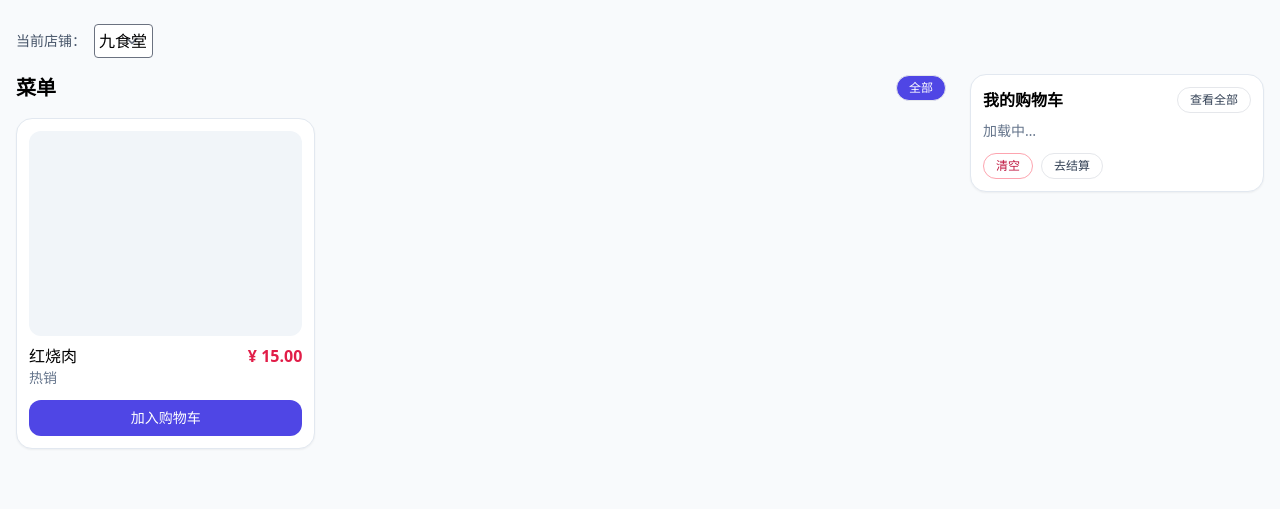
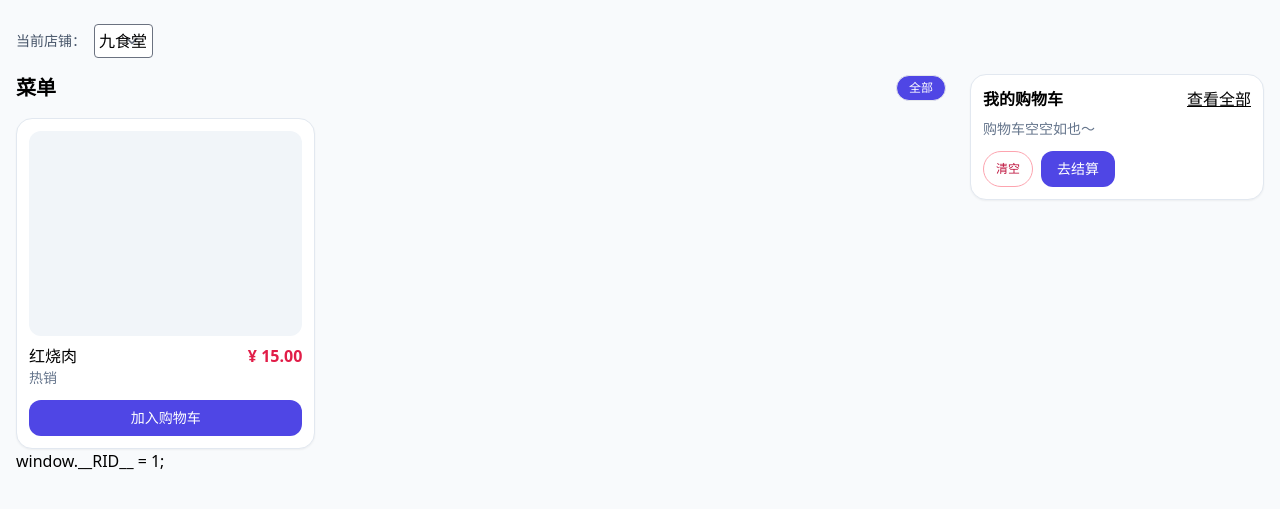
Before and after one commit to naMeaning/online-food-ordering-system, a Django app: page / in a window 1280 px wide. Shown: the part 53-562 px from the top of the page. Run offline with Django 5.2, Linux system fonts and the light colour scheme; data comes from the database, SQL or seed files in the repository; both versions use the stored data as it was after the commit.

Commit message:
cart problem

```diff
--- a/cart/views.py
+++ b/cart/views.py
@@ -91,6 +91,7 @@ def add_to_cart(request):
 
     dish = get_object_or_404(Dish.objects.select_related("restaurant"), id=dish_id)
     rid = dish.restaurant_id
+    request.session["current_rid"] = rid
     cart = get_cart(request, rid)
 
     # 查找是否已有该菜
--- a/food_order/settings.py
+++ b/food_order/settings.py
@@ -79,6 +79,7 @@ TEMPLATES = [
                 "django.template.context_processors.request",
                 "django.contrib.auth.context_processors.auth",
                 "django.contrib.messages.context_processors.messages",
+                "restaurants.context_processors.nav_restaurant",
             ],
         },
     },
--- a/food_order/urls.py
+++ b/food_order/urls.py
@@ -26,7 +26,7 @@ from orders.views import OrderViewSet, orders_list_page, checkout_page,order_det
 from accounts.views import RegisterView, MyTokenObtainPairView, MeView
 from rest_framework_simplejwt.views import TokenRefreshView, TokenVerifyView
 from cart import views as cart_views
-
+from accounts import urls
 router = DefaultRouter()
 router.register(f'categories',CategoryViewSet, basename='category')
 router.register(f'dishes',    DishViewSet,     basename='dish')
@@ -40,14 +40,14 @@ urlpatterns = [
     path("checkout/", checkout_page, name="checkout"),
     path("orders/", orders_list_page, name="orders_list"),
     path("orders/<int:order_id>/", order_detail_page, name="order_detail"),
-    path('cart/',cart_page,name = 'cart'),
+    path('cart/}',cart_page,name = 'cart'),
     path("accounts/", include("accounts.urls")),
      # 购物车 API
+
     path("api/sess-cart/", cart_views.cart_api, name="api_sess_cart"),                # GET/DELETE，带 rid
     path("api/sess-cart/clear/", cart_views.clear_cart_view, name="api_sess_cart_clear"),  # POST JSON {rid}
     path("api/sess-cart/add/", cart_views.add_to_cart, name="api_sess_cart_add"),          # POST JSON {dish_id, qty}
     path("api/sess-cart/update/", cart_views.update_cart_item, name="api_sess_cart_update"),
-
 
 
     path("staff/orders/", staff_orders_page, name="staff_orders"),
--- /dev/null
+++ b/restaurants/context_processors.py
@@ -0,0 +1,7 @@
+# 新建文件：restaurants/context_processors.py
+def nav_restaurant(request):
+    """
+    提供导航可用的 nav_rid：
+    - 优先用 session 里记住的最近店铺 rid（我们会在加购物车/切店时写入）
+    """
+    return {"nav_rid": request.session.get("current_rid")}
--- a/static/css/dist.css
+++ b/static/css/dist.css
@@ -1119,6 +1119,10 @@ select {
   width: 100%;
 }
 
+.w-32 {
+  width: 8rem;
+}
+
 .min-w-0 {
   min-width: 0px;
 }
--- a/static/js/app.js
+++ b/static/js/app.js
@@ -1,4 +1,7 @@
 // ---- 通用：CSRF / Toast ----
+
+const RID = (typeof window !== "undefined" && window.__RID__) ? window.__RID__ : null;
+
 function getCsrfToken() {
     const meta = document.querySelector('meta[name="csrf-token"]');
     if (meta && meta.content && meta.content !== "NOTPROVIDED") return meta.content;
@@ -69,15 +72,17 @@ function normalizeCartData(raw) {
 
 
 async function apiFetchCart() {
-    const rid = window.__RID__;
-    const res = await fetch(`/api/sess-cart/?rid=${rid}`, { credentials: "include" });
+    if (!RID) return { items: [], total_quantity: 0, total_amount: "0.00" };
+    const res = await fetch(`/api/cart/?rid=${RID}`, { credentials: "include" });
+    if (res.status === 401 || res.status === 403) return { unauthorized: true };
     if (!res.ok) throw new Error("获取购物车失败");
     return res.json();
 }
 
 
 async function apiAddToCart(dishId, qty = 1) {
-    const res = await fetch("/api/sess-cart/add/", {
+    // 后端 add 接口现在是独立的 /api/cart/add/，入参是 {dish_id, qty}
+    const res = await fetch("/api/cart/add/", {
         method: "POST",
         headers: { "Content-Type": "application/json", "X-CSRFToken": getCsrfToken() },
         credentials: "include",
@@ -89,25 +94,31 @@ async function apiAddToCart(dishId, qty = 1) {
 
 
 async function apiPatchCart(itemId, newQty) {
-    const res = await fetch(`/api/cart/${itemId}/`, {
-        method: "PATCH",
+    // Session 购物车没有“购物车行 id”，用 dish_id + rid 来更新
+    const res = await fetch("/api/cart/update/", {
+        method: "POST",
         headers: { "Content-Type": "application/json", "X-CSRFToken": getCsrfToken() },
         credentials: "include",
-        body: JSON.stringify({ quantity: newQty })
+        body: JSON.stringify({ rid: RID, dish_id: Number(dishId), qty: Number(newQty) })
     });
-    if (!res.ok) throw new Error((await res.json()).detail || "更新数量失败");
+    if (!res.ok) throw new Error((await res.text()) || "更新数量失败");
     return res.json();
 }
-async function apiDeleteCartItem(itemId) {
-    const res = await fetch(`/api/cart/${itemId}/`, {
-        method: "DELETE",
-        headers: { "X-CSRFToken": getCsrfToken() },
+
+async function apiDeleteCartItem(dishId) {
+    // 没有专门 remove 接口，用 update qty=0 代表删除
+    const res = await fetch("/api/cart/update/", {
+        method: "POST",
+        headers: { "Content-Type": "application/json", "X-CSRFToken": getCsrfToken() },
         credentials: "include",
+        body: JSON.stringify({ rid: RID, dish_id: Number(dishId), qty: 0 })
     });
-    if (!res.ok && res.status !== 204) throw new Error("删除失败");
+    if (!res.ok) throw new Error((await res.text()) || "删除失败");
 }
+
 async function apiClearCart() {
-    const res = await fetch(`/api/cart/clear/`, {
+    // 两种任选其一：① DELETE /api/cart/?rid=RID ② POST /api/cart/clear/ {rid}
+    const res = await fetch(`/api/cart/?rid=${RID}`, {
         method: "DELETE",
         headers: { "X-CSRFToken": getCsrfToken() },
         credentials: "include",
--- a/static/js/checkout.js
+++ b/static/js/checkout.js
@@ -108,3 +108,24 @@ async function clearCart() {
     if (!r.ok) { alert("清空失败"); return; }
     // 刷新右侧 UI ...
 }
+
+async function loadSummary() {
+    const rid = window.__RID__;
+    if (!rid) return;
+    const res = await fetch(`/api/cart/?rid=${rid}`, { credentials: "include" });
+    if (!res.ok) return;
+    const data = await res.json(); // { items, total_quantity, total_amount }
+    const ul = document.getElementById("summary-list");
+    const qtyEl = document.getElementById("summary-qty");
+    const amtEl = document.getElementById("summary-amount");
+    const items = data.items || [];
+    ul.innerHTML = items.map(i => (
+        `<li class="flex justify-between py-1">
+       <span class="truncate">${i.name} × ${i.qty}</span>
+       <span>¥ ${i.line_amount}</span>
+     </li>`
+    )).join("");
+    qtyEl.textContent = data.total_quantity || 0;
+    amtEl.textContent = "¥ " + (data.total_amount || "0.00");
+}
+document.addEventListener("DOMContentLoaded", loadSummary);
--- a/templates/base.html
+++ b/templates/base.html
@@ -19,7 +19,9 @@
         <a href="/" class="chip">菜单</a>
         <a href="/orders/" class="chip">我的订单</a>
         <a href="/staff/orders/" class="chip">商家面板</a>
-        <a href="/cart/" class="chip">购物车</a>
+        <a href="{% url 'cart' %}{% if current_restaurant %}?rid={{ current_restaurant.id }}
+                       {% elif nav_rid %}?rid={{ nav_rid }}{% endif %}"
+          class="chip">购物车</a>
         <a href="/admin/" class="chip">管理后台</a>
         <a href="/api/" class="chip">API</a>
          </div>
--- a/templates/checkout.html
+++ b/templates/checkout.html
@@ -89,7 +89,9 @@
 </div>
 
 <script>
-  window.__RID__ = {{ rid|default:"null" }};
+  // 简单取 URL 参数 rid，或后端渲染来的变量
+  const params = new URLSearchParams(location.search);
+  window.__RID__ = Number(params.get("rid")) || {{ rid|default:"null" }};
 </script>
 <script src="{% static 'js/checkout.js' %}"></script>
 {% endblock %}
--- a/templates/index.html
+++ b/templates/index.html
@@ -58,7 +58,9 @@
       <div class="card">
         <div class="flex items-center justify-between mb-2">
           <h2 class="font-semibold">我的购物车</h2>
-          <a href="/cart/" class="chip">查看全部</a>
+          <a href="{% url 'cart' %}{% if current_restaurant %}?rid={{ current_restaurant.id }}
+                       {% elif nav_rid %}?rid={{ nav_rid }}{% endif %}"
+   class="underline">查看全部</a>
         </div>
 
         <div id="mini-cart-notice" class="hidden p-3 rounded bg-amber-50 border border-amber-200 text-sm text-amber-700">
@@ -76,11 +78,13 @@
 
         <div class="mt-3 flex gap-2">
           <button id="mini-cart-clear" class="chip text-rose-700 border-rose-300">清空</button>
-          <a class="chip" href="{% url 'checkout' %}?rid={{ current_restaurant.id }}">去结算</a>
+          <a href="{% url 'checkout' %}{% if current_restaurant %}?rid={{ current_restaurant.id }}
+                           {% elif nav_rid %}?rid={{ nav_rid }}{% endif %}"
+          class="btn">去结算</a>
         </div>
       </div>
     </div>
   </aside>
 </div>
-<script>window.__RID__ = {{ current_restaurant.id }};</script>
+  window.__RID__ = {{ current_restaurant.id|default:"null" }};
 {% endblock %}
```
Also changed, not shown: templates/cart.html (+17 -24 lines), db.sqlite3.
